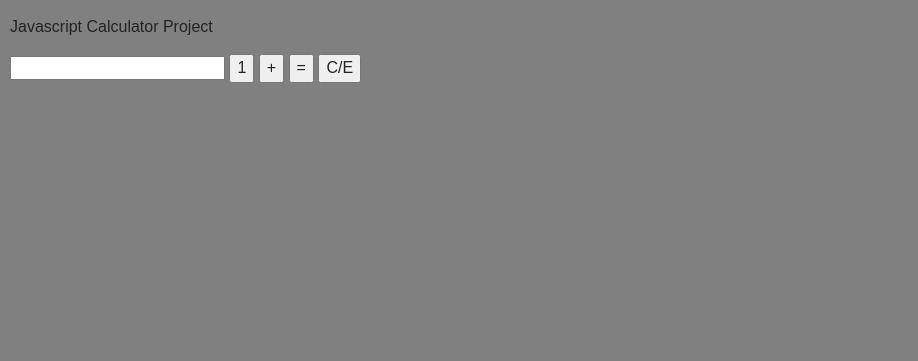
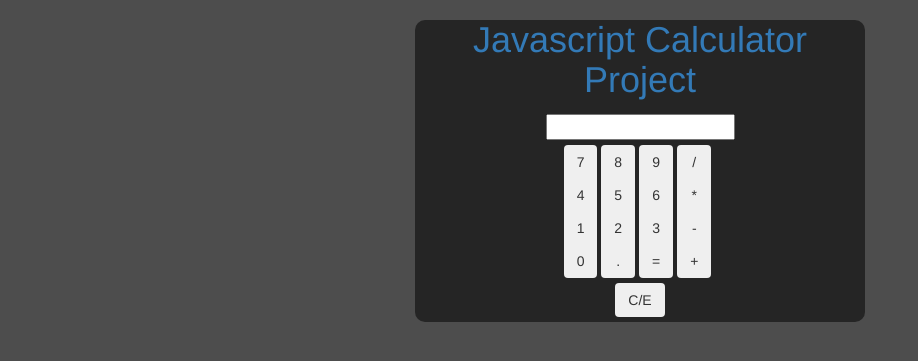
Before and after one commit to GabrielRMorales/FCCcalculator, a PHP site: page / in a window 1280 px wide. Shown: the top 361 px of the page, without its empty margins (0-918 px from the left). Run offline with PHP 8.4, Linux system fonts and the light colour scheme; some libraries are stand-ins or nearby versions.

Commit message:
Calculator project functions as per guidelines

```diff
--- a/css/main.css
+++ b/css/main.css
@@ -14,6 +14,7 @@ html {
     color: #222;
     font-size: 1em;
     line-height: 1.4;
+    background-color: #4d4d4d;
 }
 
 /*
@@ -96,9 +97,15 @@ textarea {
    ========================================================================== */
 
 body {
+    margin-left: 10px;
 
-    background-color: gray;
-    margin-left: 10px;
+}
+main {
+    margin: 0 auto;
+    text-align: center;
+    background-color: #252525;
+    max-width: 450px;
+    border-radius: 10px;
 }
 nav {
 list-style-type:none;
@@ -106,8 +113,12 @@ display: inline;
 float:right;
 margin-top:1%;
 padding-right: 2.5%;
+width: 450px;
 
-width: 450px;
+}
+
+#ce, #field{
+    margin: 5px;
 }
 #top {
     margin-left: 6%;
--- a/index.html
+++ b/index.html
@@ -15,22 +15,56 @@
         <script src="https://ajax.googleapis.com/ajax/libs/jquery/3.1.1/jquery.min.js"></script>
         <script src="js/vendor/modernizr-2.8.3.min.js"></script>
         <script src="https://cdnjs.cloudflare.com/ajax/libs/mathjs/3.8.1/math.min.js"></script>
+        <link rel="stylesheet" href="https://maxcdn.bootstrapcdn.com/bootstrap/3.3.7/css/bootstrap.min.css" integrity="sha384-BVYiiSIFeK1dGmJRAkycuHAHRg32OmUcww7on3RYdg4Va+PmSTsz/K68vbdEjh4u" crossorigin="anonymous">
+
+        <!-- Optional theme -->
+        <link rel="stylesheet" href="https://maxcdn.bootstrapcdn.com/bootstrap/3.3.7/css/bootstrap-theme.min.css" integrity="sha384-rHyoN1iRsVXV4nD0JutlnGaslCJuC7uwjduW9SVrLvRYooPp2bWYgmgJQIXwl/Sp" crossorigin="anonymous">
+
+        <!-- Latest compiled and minified JavaScript -->
+        <script src="https://maxcdn.bootstrapcdn.com/bootstrap/3.3.7/js/bootstrap.min.js" integrity="sha384-Tc5IQib027qvyjSMfHjOMaLkfuWVxZxUPnCJA7l2mCWNIpG9mGCD8wGNIcPD7Txa" crossorigin="anonymous"></script>
     </head>
-    <body>
+    <body style="background-color: #4d4d4d;">
         <!--[if lt IE 8]>
             <p class="browserupgrade">You are using an <strong>outdated</strong> browser. Please <a href="http://browsehappy.com/">upgrade your browser</a> to improve your experience.</p>
         <![endif]-->
 
         <!-- Add your site or application content here -->
-        <p>Javascript Calculator Project</p>
 
-        <div id="calc" >
-        <input type="text" id="test">
-        <button id="one" class="calcbutton">1</button>
-        <button id="plus" class="calcbutton">+</button>
-        <button id="equal">=</button>
-        <button id="ce">C/E</button>
+
+        <main>
+        <h1 class="text-primary h1">Javascript Calculator Project</h2>
+        <input type="text" id="field">
+        <div class="btn-toolbar">
+        <div class="btn-group-vertical">
+        <button class="calcbutton btn btn-secondary">7</button>
+        <button class="calcbutton btn btn-secondary">4</button>
+        <button class="calcbutton btn btn-secondary">1</button>
+        <button class="calcbutton btn btn-secondary">0</button>
         </div>
+        <div class="btn-group-vertical">
+        <button class="calcbutton btn btn-secondary">8</button>
+        <button class="calcbutton btn btn-secondary">5</button>
+        <button class="calcbutton btn btn-secondary">2</button>
+        <button id="decimal" class="calcbutton btn btn-secondary">.</button>
+        </div>
+        <div class="btn-group-vertical">
+        <button class="calcbutton btn btn-secondary">9</button>
+        <button class="calcbutton btn btn-secondary">6</button>
+        <button class="calcbutton btn btn-secondary">3</button>
+        <button id="equal" class="btn btn-secondary">=</button>
+        </div>
+        <div class="btn-group-vertical">
+        <button id="divide" class="calcbutton btn btn-secondary">/</button>
+        <button id="multiply" class="calcbutton btn btn-secondary">*</button>
+        <button id="minus" class="calcbutton btn btn-secondary">-</button>
+        <button id="plus" class="calcbutton btn btn-secondary">+</button>
+        </div>
+
+        </div>
+        <div class="btn-group">
+        <button id="ce" class="btn btn-secondary">C/E</button>
+        </div>
+        </main>
          <script src="https://code.jquery.com/jquery-1.12.0.min.js"></script>
         <script>window.jQuery || document.write('<script src="js/vendor/jquery-1.12.0.min.js"><\/script>')</script>
         <script src="js/plugins.js"></script>
--- a/js/main.js
+++ b/js/main.js
@@ -1,24 +1,22 @@
 $(document).ready(function(){
 
-
 	$(".calcbutton").click(function(){
-		var text=document.getElementById("test").value;
+		var text=document.getElementById("field").value;
 
 		if (text.length<=0){
-			$("#test").val($(this).text());
+			$("#field").val($(this).text());
 		}
 		else{
-			$("#test").val(text+=" "+$(this).text());
-
+			$("#field").val(text+=$(this).text());
 		}
 
 	});
 	$("#equal").click(function(){
-		var text=document.getElementById("test").value;
-		$("#test").val(math.eval(text));
+		var text=document.getElementById("field").value;
+		$("#field").val(math.eval(text));
 	});
 	$("#ce").click(function(){
-		$("#test").val("");
+		$("#field").val("");
 	});
 
 });
```
